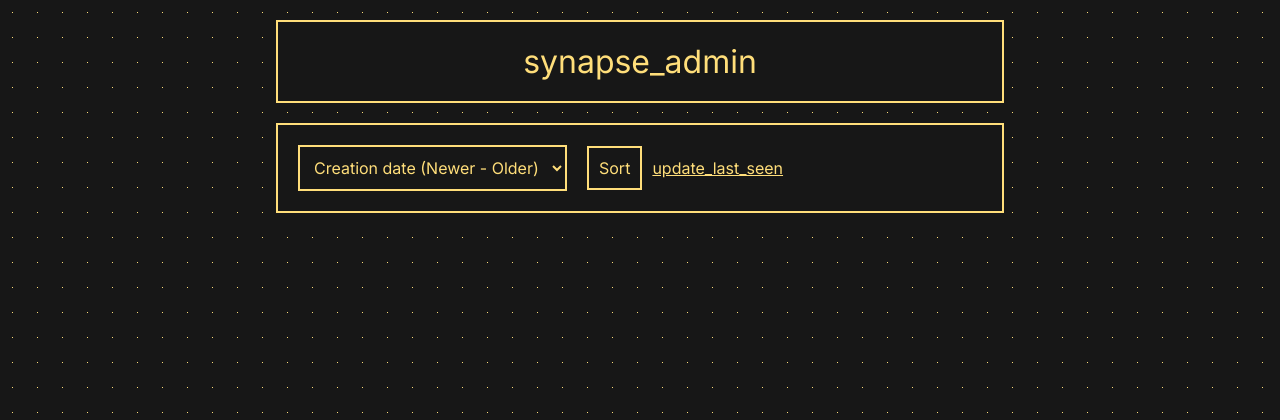
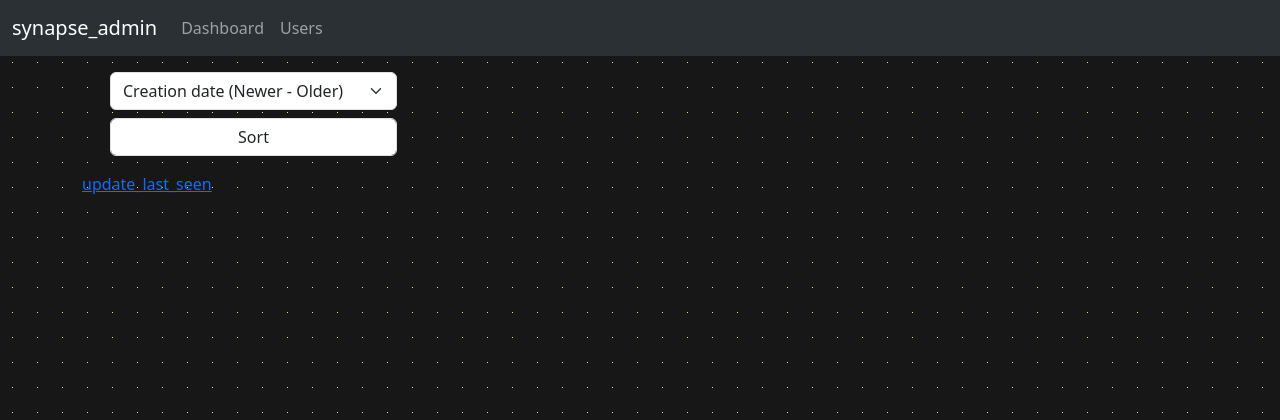
Before and after one commit to foresle/synapse_admin, a Django app: page /users/ in a window 1280 px wide. Shown: the top 420 px of the page. Run offline with Django 4.2, Linux system fonts and the light colour scheme; style sheets or scripts are compiled from the project's sources; parts of the project's set-up code (start-up, migrations or seed data) failed here and were passed over.

Commit message:
Added init page

```diff
--- a/dashboard/urls.py
+++ b/dashboard/urls.py
@@ -1,10 +1,10 @@
 from django.urls import path
 
-from .views import DashboardView, AuthView
+from .views import DashboardView, InitView
 
 app_name = 'dashboard'
 
 urlpatterns = [
-    path('auth/', AuthView.as_view(), name='auth'),
+    path('init/', InitView.as_view(), name='init'),
     path('', DashboardView.as_view(), name='dashboard'),
 ]
--- a/requirements.txt
+++ b/requirements.txt
@@ -1,7 +1,7 @@
 Django>=4.1.7
 environs>=9.5.0
 requests>=2.28.2
-django-redis
-synapse-graph
+django-redis>=5.2.0
+synapse-graph>=0.5.4
 emoji-country-flag>=1.3.2
 Markdown>=3.4.1
--- a/static/main/main.css
+++ b/static/main/main.css
@@ -1,80 +1,7 @@
-@import url("https://fonts.googleapis.com/css2?family=Inter:wght@400;500&display=swap");
 body {
-  margin: 0;
-  padding: 0;
-  display: flex;
-  flex-direction: column;
-  justify-content: center;
-  align-items: center;
   background-image: radial-gradient(#ffde7a 5%, #171717 5%);
   background-position: 0 0;
   background-size: 25px 25px;
 }
-body > div {
-  width: 100%;
-}
-body > div header {
-  border: #ffde7a 2px solid;
-  width: auto;
-  background-color: #171717;
-  font-size: 2em;
-  display: flex;
-  flex-direction: column;
-  align-items: center;
-  justify-content: center;
-  padding: 20px 0;
-  margin: 20px;
-}
-body > div * {
-  color: #ffde7a;
-  font-family: "Inter", sans-serif;
-  font-weight: 400;
-  user-select: none;
-}
-
-.info_box {
-  border: #ffde7a 2px solid;
-  width: auto;
-  background-color: #171717;
-  font-size: 1.3em;
-  display: flex;
-  flex-direction: column;
-  align-items: center;
-  justify-content: center;
-  padding: 20px;
-  margin: 20px;
-}
-.info_box > div {
-  font-size: 1.3em;
-}
-
-.table_wrapper {
-  overflow-x: auto;
-  width: auto;
-}
-.table_wrapper table {
-  border-collapse: collapse;
-  border: #ffde7a 2px solid;
-}
-.table_wrapper table caption {
-  font-size: 1.2rem;
-  margin: 10px;
-}
-.table_wrapper table th, .table_wrapper table td, .table_wrapper table tr {
-  border: #ffde7a 2px solid;
-}
-.table_wrapper table th, .table_wrapper table td {
-  padding: 5px;
-  text-align: left;
-}
-
-@media screen and (min-width: 768px) {
-  body > div {
-    width: 60%;
-  }
-  body > div header {
-    border: #ffde7a 2px solid;
-  }
-}
 
 /*# sourceMappingURL=main.css.map */
--- a/static/main/main.sass
+++ b/static/main/main.sass
@@ -1,88 +1,5 @@
-@import url('https://fonts.googleapis.com/css2?family=Inter:wght@400;500&display=swap')
 
 body
-  margin: 0
-  padding: 0
-
-  display: flex
-  flex-direction: column
-  justify-content: center
-  align-items: center
-
   background-image: radial-gradient(#ffde7a 5%, #171717 5%)
   background-position: 0 0
   background-size: 25px 25px
-
-  > div
-    width: 100%
-
-    header
-      border: #ffde7a 2px solid
-
-      width: auto
-
-      background-color: #171717
-
-      font-size: 2em
-
-      display: flex
-      flex-direction: column
-      align-items: center
-      justify-content: center
-
-      padding: 20px 0
-      margin: 20px
-
-    *
-      color: #ffde7a
-      font-family: 'Inter', sans-serif
-      font-weight: 400
-      user-select: none
-
-.info_box
-  border: #ffde7a 2px solid
-
-  width: auto
-
-  background-color: #171717
-
-  font-size: 1.3em
-
-  display: flex
-  flex-direction: column
-  align-items: center
-  justify-content: center
-
-  padding: 20px
-  margin: 20px
-
-  > div
-    font-size: 1.3em
-
-.table_wrapper
-  overflow-x: auto
-  width: auto
-
-  table
-    border-collapse: collapse
-    border: #ffde7a 2px solid
-
-    caption
-      font-size: 1.2rem
-      margin: 10px
-
-    th, td, tr
-      border: #ffde7a 2px solid
-
-    th, td
-      padding: 5px
-      text-align: left
-
-
-@media screen and (min-width: 768px)
-  body
-    > div
-      width: 60%
-
-      header
-        border: #ffde7a 2px solid
--- a/decorators.py
+++ b/synapse_admin/decorators.py
@@ -4,7 +4,7 @@
 
 def check_auth(func):
     def wrapper(*args, **kwargs):
-        value = cache.get('auth_checked')
+        value = cache.get('init_completed')
 
         if value is None:
             value = False
@@ -14,6 +14,6 @@
         if value:
             return func(*args, **kwargs)
         else:
-            return redirect('dashboard:auth')
+            return redirect('dashboard:init')
 
     return wrapper
--- a/templates/_base.html
+++ b/templates/_base.html
@@ -8,27 +8,41 @@
 
     <meta name="viewport" content="width=device-width, initial-scale=1">
 
+    <link href="https://cdn.jsdelivr.net/npm/bootstrap@5.3.0-alpha1/dist/css/bootstrap.min.css" rel="stylesheet" integrity="sha384-GLhlTQ8iRABdZLl6O3oVMWSktQOp6b7In1Zl3/Jr59b6EGGoI1aFkw7cmDA6j6gD" crossorigin="anonymous">
+
+    <link rel="stylesheet" href="{% static 'dashboard/dashboard.css' %}">
     <link rel="stylesheet" href="{% static 'main/main.css' %}">
-    <link rel="stylesheet" href="{% static 'main/forms.css' %}">
-
-    <link rel="stylesheet" href="{% static 'users/user.css' %}">
-
-    <link rel="stylesheet" href="{% static 'dashboard/auth.css' %}">
-    <link rel="stylesheet" href="{% static 'dashboard/dashboard.css' %}">
-
-    <link rel="stylesheet" href="{% static 'server_notices/server_notices.css' %}">
 </head>
 <body>
-    <div>
-        <header>
-            <div>synapse_admin</div>
-        </header>
+    <nav class="navbar navbar-expand-lg bg-body-tertiary bg-dark" data-bs-theme="dark">
+      <div class="container-fluid">
+        <a class="navbar-brand" href="{% url 'dashboard:dashboard' %}">synapse_admin</a>
+        <button class="navbar-toggler" type="button" data-bs-toggle="collapse" data-bs-target="#navbarNav" aria-controls="navbarNav" aria-expanded="false" aria-label="Toggle navigation">
+          <span class="navbar-toggler-icon"></span>
+        </button>
+        <div class="collapse navbar-collapse" id="navbarNav">
+          <ul class="navbar-nav">
+            <li class="nav-item">
+              <a class="nav-link" aria-current="page" href="{% url 'dashboard:dashboard' %}">Dashboard</a>
+            </li>
+            <li class="nav-item">
+              <a class="nav-link" aria-current="page" href="{% url 'users:list' %}">Users</a>
+            </li>
+          </ul>
+        </div>
+      </div>
+    </nav>
+
+    <div class="container container-md">
         {% block content %}
 
         {% endblock %}
     </div>
+
     {% block optional_scripts %}
 
     {% endblock %}
+
+    <script src="https://cdn.jsdelivr.net/npm/bootstrap@5.3.0-alpha1/dist/js/bootstrap.bundle.min.js" integrity="sha384-w76AqPfDkMBDXo30jS1Sgez6pr3x5MlQ1ZAGC+nuZB+EYdgRZgiwxhTBTkF7CXvN" crossorigin="anonymous"></script>
 </body>
 </html>
--- a/templates/users/users.html
+++ b/templates/users/users.html
@@ -1,10 +1,9 @@
 {% extends '_base.html' %}
 
 {% block content %}
-    <div class="sort_form">
+    <div class="container d-flex m-2">
         <form method="get" action="{% url 'users:list' %}">
-        <div>
-          <select name="sort_by" id="sort_by">
+            <select name="sort_by" id="sort_by" class="form-select m-2">
                 <option value="-creation_date" {% if sort_by == "-creation_date" %}selected{% endif %}>Creation date (Newer - Older)</option>
                 <option value="creation_date" {% if sort_by == "creation_date" %}selected{% endif %}>Creation date (Older -Newer)</option>
                 <option value="-last_seen" {% if sort_by == "-last_seen" %}selected{% endif %}>Last seen (Newer - Older)</option>
@@ -12,12 +11,13 @@
                 <option value="-name" {% if sort_by == "-name" %}selected{% endif %}>Name (Z-A)</option>
                 <option value="name" {% if sort_by == "name" %}selected{% endif %}>Name (A-Z)</option>
             </select>
+            <button type="submit" class="form-control m-2">Sort</button>
+        </form>
     </div>
-        <div><button type="submit">Sort</button></div>
-      </form>
     <div><a href="{% url 'users:update_last_seen' %}">update_last_seen</a></div>
-    </div>
+    <div class="container flex-wrap d-flex justify-content-evenly">
         {% for user in users %}
             {% include 'users/user_card.html' %}
         {% endfor %}
+    </div>
 {% endblock %}
```
Also changed, not shown: dashboard/views.py (+38 -7 lines), static/dashboard/auth.css (deleted, +0 -38 lines), static/dashboard/auth.sass (deleted, +0 -41 lines), static/dashboard/init.css (added, +15 -0 lines), static/dashboard/init.sass (added, +15 -0 lines), templates/dashboard/auth.html (deleted, +0 -16 lines), templates/dashboard/dashboard.html (+5 -7 lines), templates/dashboard/init.html (added, +37 -0 lines), templates/users/user_card.html (+16 -10 lines), 3 other files. Lines whose indentation alone changed are shown as unchanged.
